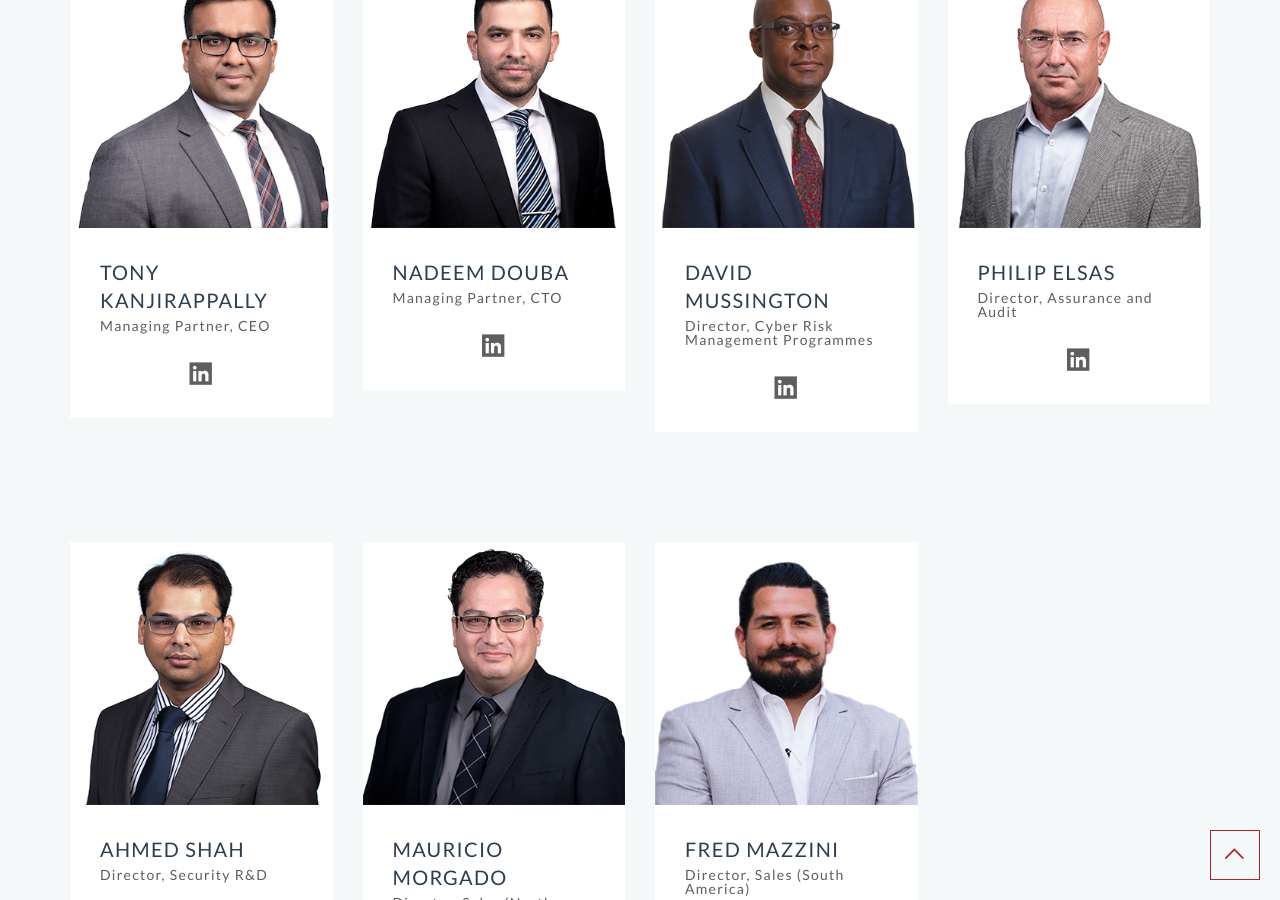
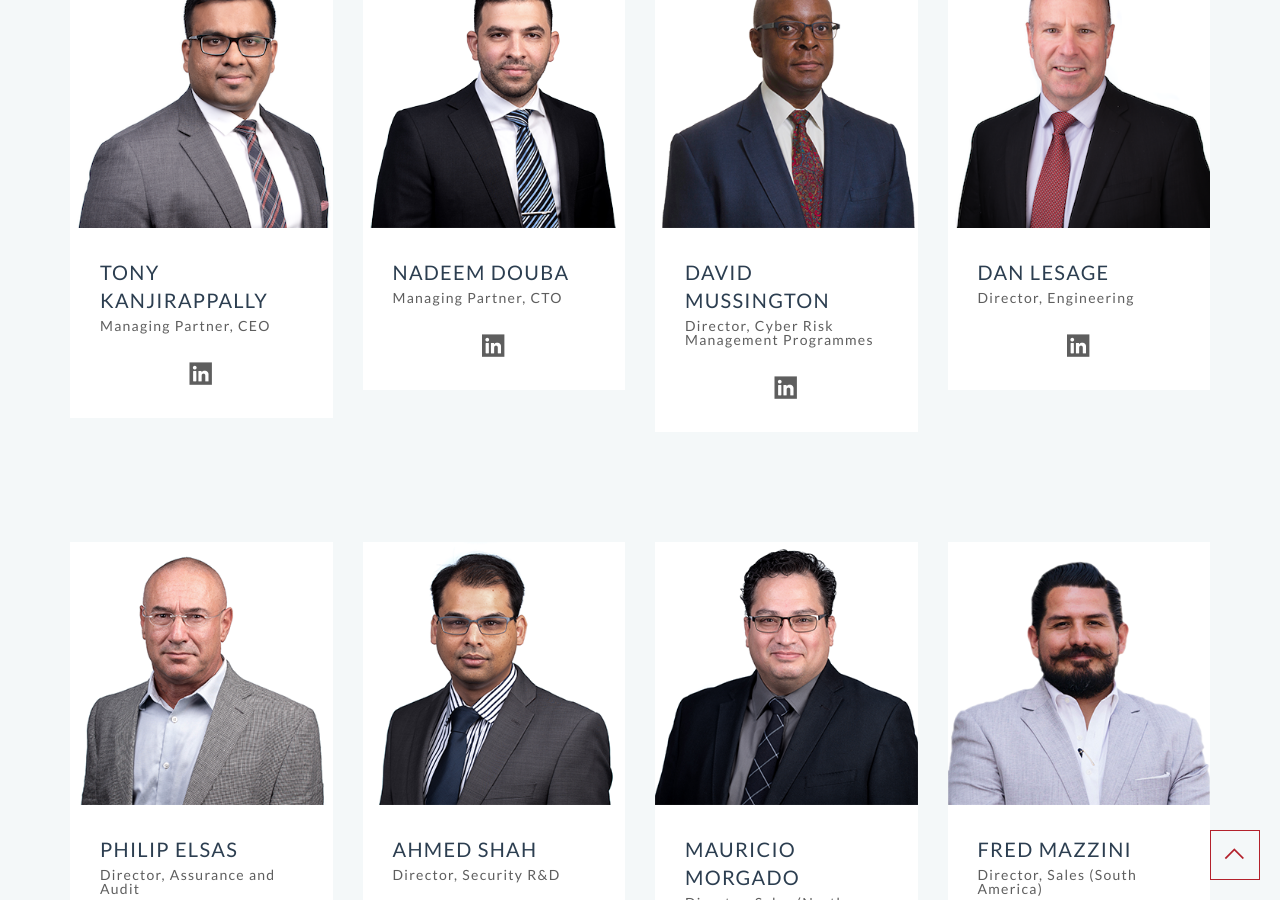
Before and after one commit to malleum-inc/website, a Jekyll site: the page built from index.html, in a window 1280 px wide and 900 px high, scrolled down 4731 px. Built offline with Jekyll 4.4.1, drawn with Linux system fonts in a browser that asks for light colours; nearby versions of some CDN libraries.

Commit message:
Updated Pictures

```diff
--- a/_config.yml
+++ b/_config.yml
@@ -379,6 +379,14 @@ team:
   linkedin: https://www.linkedin.com/in/davidmussington/
 
 # Team Member
+- name: Dan Lesage
+  tagline: Director, Engineering
+  avatar: dan.png
+
+  # Social Links
+  linkedin: https://www.linkedin.com/in/philipelsas
+
+# Team Member
 - name: Philip Elsas
   tagline: Director, Assurance and Audit
   avatar: philip.png
```
Also changed, not shown: images/avatars/dan.png (added).
